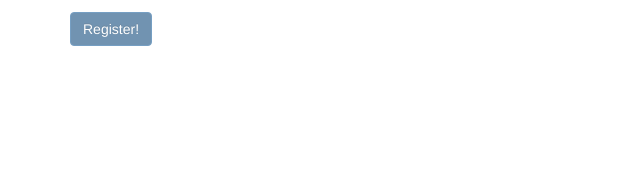
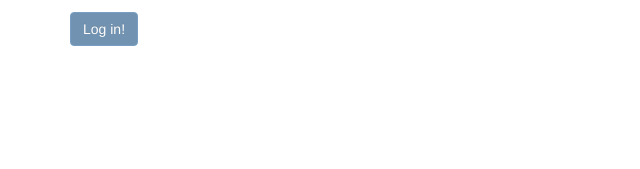
Before and after one commit to dumitrubrinza/dBlogApp, a website: page dBlogApp/index.html at #/login in a window 1280 px wide. Shown: the part 447-616 px from the top of the page, 0-640 px from the left. Drawn offline with nearby package versions, Linux system fonts and the light colour scheme.

Commit message:
last changes

```diff
--- a/dBlogApp/partials/login.html
+++ b/dBlogApp/partials/login.html
@@ -31,7 +31,7 @@
             <div ng-messages="registrationForm.confirmPassword.$error"><div ng-messages-include="my-custom-messages"></div></div>
         </div>
         <div class="form-group">
-            <button type="submit" class="btn btn-primary" ng-disabled="registrationForm.$invalid">Register!</button>
+            <button type="submit" class="btn btn-primary" ng-disabled="registrationForm.$invalid">Log in!</button>
         </div>
     </form>
     </div>
```
